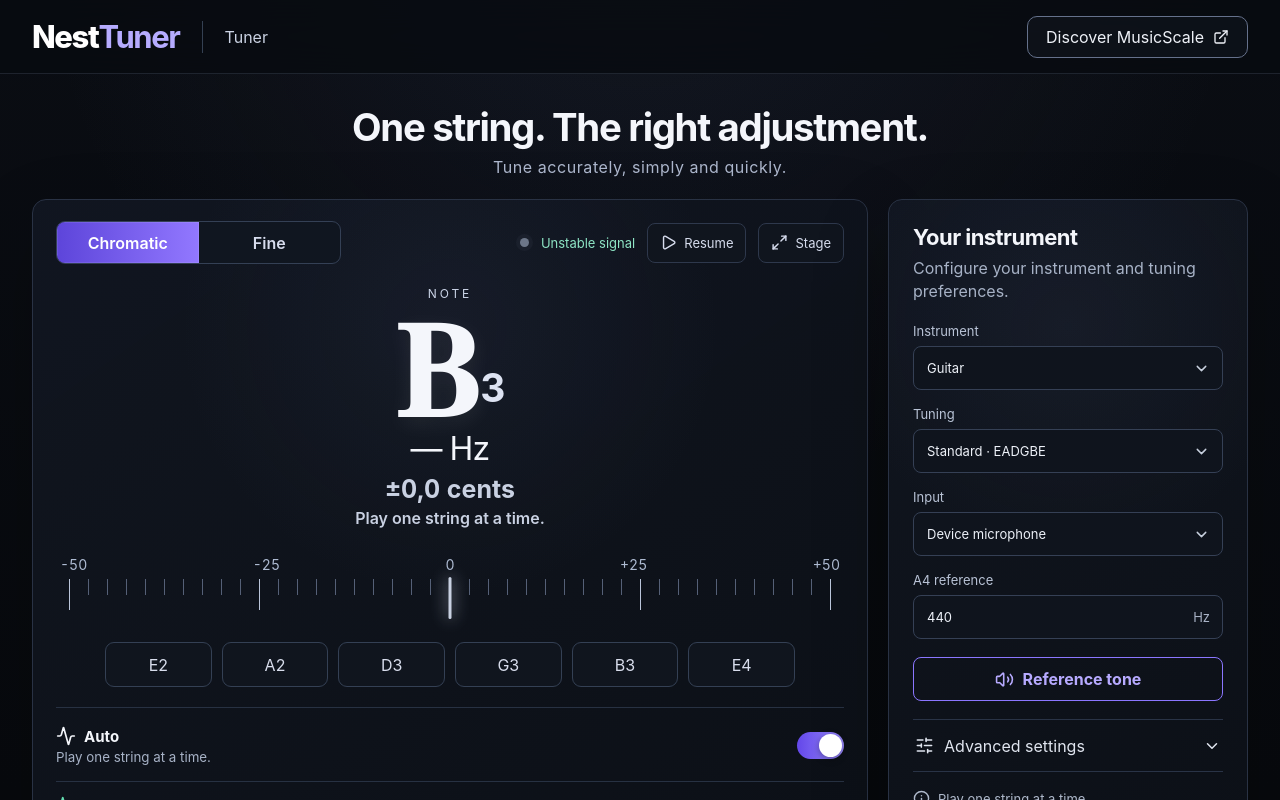
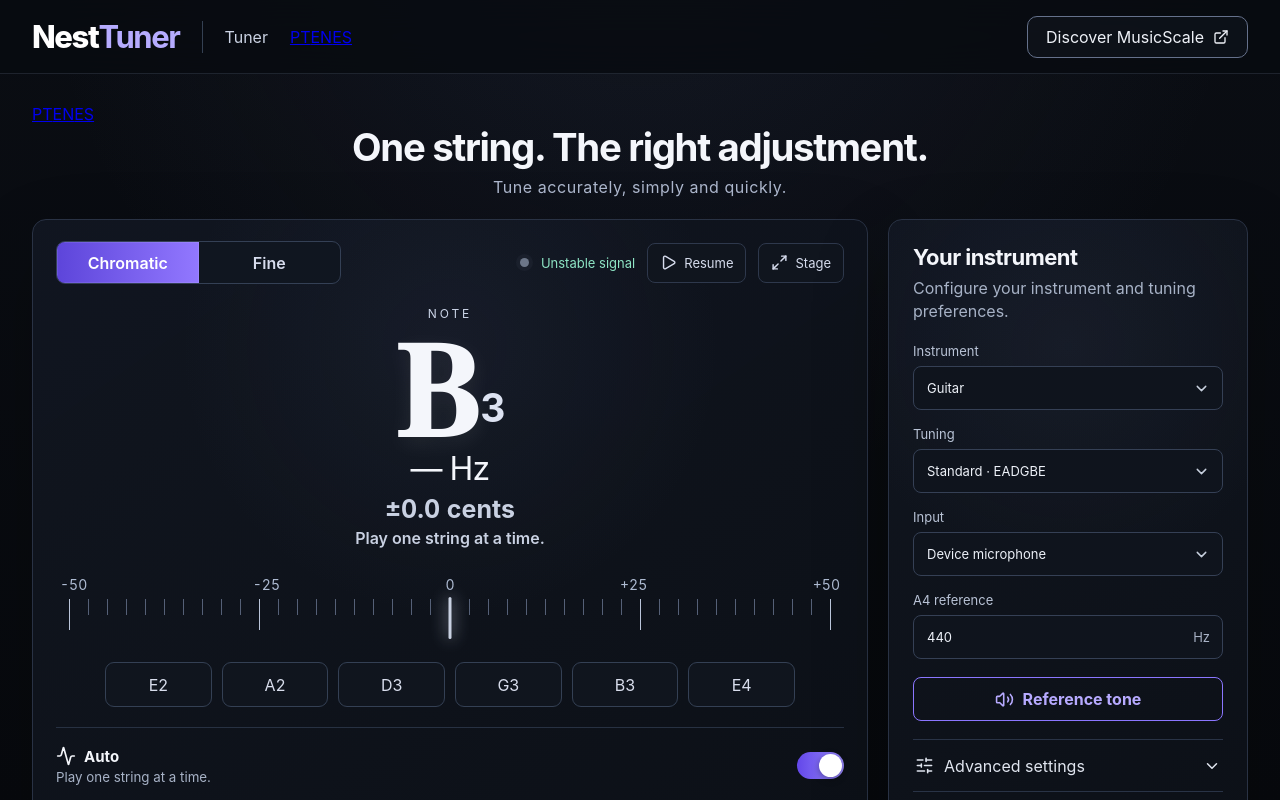
Before and after one commit to prdanielcunha/nesttuner, a React (Vite) app: page /en/ in a window 1280 px wide. Shown: the top 800 px of the page. Built offline with nearby package versions, Linux system fonts and the light colour scheme.

Commit message:
fix: harden pause behavior and expose locale routes

```diff
--- a/packages/tuner-ui/src/NestTuner.tsx
+++ b/packages/tuner-ui/src/NestTuner.tsx
@@ -53,6 +53,8 @@ export function NestTuner({ locale, embedded = false, onBack }: Props) {
   const [copied, setCopied] = useState(false);
 
   const audio = useRef(new TunerAudioSession());
+  const lastUiAnalysisAt = useRef(0);
+  const resumeAfterTone = useRef(false);
   const tone = useRef(new ReferenceTone());
   const stabilizer = useRef(new PitchStabilizer());
 
@@ -112,6 +114,9 @@ export function NestTuner({ locale, embedded = false, onBack }: Props) {
   }, [stage]);
 
   const onAnalysis = (result: AnalysisResult) => {
+    const now = performance.now();
+    if (now - lastUiAnalysisAt.current < 50) return;
+    lastUiAnalysisAt.current = now;
     setAnalysis(result);
     if (result.status !== 'ok') {
       stabilizer.current.reset();
@@ -145,18 +150,14 @@ export function NestTuner({ locale, embedded = false, onBack }: Props) {
 
   const togglePause = async () => {
     if (captureState === 'running') {
-      await audio.current.pause();
+      await audio.current.stop();
+      stabilizer.current.reset();
+      setStable(false);
+      setStableFrequency(null);
       setCaptureState('paused');
-    } else if (captureState === 'paused') {
-      try {
-        await audio.current.resume();
-        setCaptureState('running');
-      } catch {
-        await start();
-      }
-    } else {
-      await start();
+      return;
     }
+    await start();
   };
 
   const measuredFrequency = stableFrequency ?? (analysis?.status === 'ok' ? analysis.frequency : null);
@@ -176,7 +177,10 @@ export function NestTuner({ locale, embedded = false, onBack }: Props) {
       : stable ? copy.stable : copy.unstable;
 
   const trustworthy = analysis?.status === 'ok' && stable;
-  const tunedLimit = mode === 'fine' ? 0.5 : 2;
+  // Fine mode exposes higher display resolution, but the tighter ±0.5 cent
+  // success lock stays disabled until physical-device validation is certified.
+  const physicalFineCertified = false;
+  const tunedLimit = mode === 'fine' && physicalFineCertified ? 0.5 : 2;
   const isTuned = trustworthy && Math.abs(cents) <= tunedLimit;
   const direction = !trustworthy ? copy.ready
     : Math.abs(cents) > (mode === 'fine' ? 12 : 65) ? copy.far
@@ -190,10 +194,22 @@ export function NestTuner({ locale, embedded = false, onBack }: Props) {
     if (toneActive) {
       tone.current.stop();
       setToneActive(false);
-      if (captureState === 'running') setTimeout(() => { void audio.current.resume(); }, 250);
+      if (resumeAfterTone.current) {
+        resumeAfterTone.current = false;
+        setTimeout(() => { void start(); }, 250);
+      }
       return;
     }
-    if (captureState === 'running') await audio.current.pause();
+
+    resumeAfterTone.current = captureState === 'running';
+    if (captureState === 'running') {
+      await audio.current.stop();
+      stabilizer.current.reset();
+      setStable(false);
+      setStableFrequency(null);
+      setCaptureState('paused');
+    }
+
     await tone.current.play(referenceFrequency);
     setToneActive(true);
   };
@@ -243,7 +259,7 @@ export function NestTuner({ locale, embedded = false, onBack }: Props) {
         </div>
         <div className="note"><span>{noteDisplay(displayNote.name)}</span><sub>{displayNote.octave}</sub></div>
         <div className="frequency">{measuredFrequency ? formatHz(measuredFrequency, locale) : '—'} Hz</div>
-        <div className={'cents ' + statusTone}>{measuredFrequency ? formatCents(cents, locale) : '±0,0'} cent{locale === 'en' ? 's' : ''}</div>
+        <div className={'cents ' + statusTone}>{measuredFrequency ? formatCents(cents, locale) : (locale === 'pt-BR' ? '±0,0' : '±0.0')} cent{locale === 'en' ? 's' : ''}</div>
         <div className={'direction ' + statusTone}>{direction}</div>
       </div>
 
@@ -301,6 +317,11 @@ export function NestTuner({ locale, embedded = false, onBack }: Props) {
           <a className="brand" href="/" aria-label="NestTuner"><span>Nest</span><b>Tuner</b></a>
           <span className="brand-divider" />
           <span className="brand-section">{copy.tuner}</span>
+          <nav className="locale-switch" aria-label="Language">
+            <a className={locale === 'pt-BR' ? 'active' : ''} aria-current={locale === 'pt-BR' ? 'page' : undefined} href="/pt/">PT</a>
+            <a className={locale === 'en' ? 'active' : ''} aria-current={locale === 'en' ? 'page' : undefined} href="/en/">EN</a>
+            <a className={locale === 'es' ? 'active' : ''} aria-current={locale === 'es' ? 'page' : undefined} href="/es/">ES</a>
+          </nav>
           <a className="discover" href="https://musicscale.millionsnest.com" target="_blank" rel="noreferrer">{copy.discover}<ExternalLink size={16} /></a>
         </header>
       )}
@@ -314,6 +335,13 @@ export function NestTuner({ locale, embedded = false, onBack }: Props) {
       )}
 
       <main className="tuner-shell">
+        {!embedded && (
+          <nav className="mobile-locale-switch" aria-label="Language">
+            <a className={locale === 'pt-BR' ? 'active' : ''} aria-current={locale === 'pt-BR' ? 'page' : undefined} href="/pt/">PT</a>
+            <a className={locale === 'en' ? 'active' : ''} aria-current={locale === 'en' ? 'page' : undefined} href="/en/">EN</a>
+            <a className={locale === 'es' ? 'active' : ''} aria-current={locale === 'es' ? 'page' : undefined} href="/es/">ES</a>
+          </nav>
+        )}
         {!embedded && <div className="hero-copy"><h1>{copy.tagline}</h1><p>{copy.subtitle}</p></div>}
 
         <div className="mobile-context">
```
